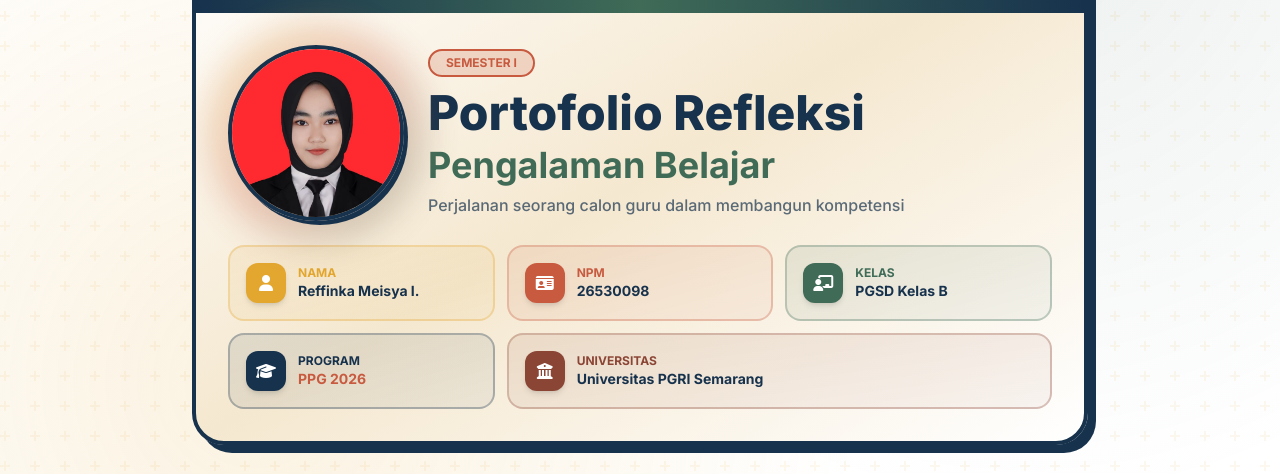
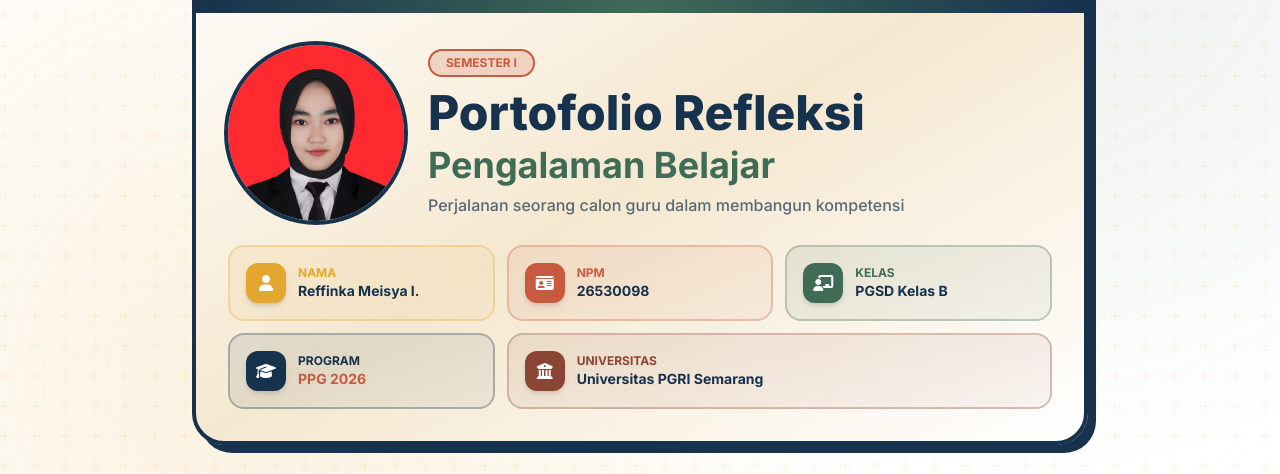
Before and after one commit to arifinza-engr/finka-porto-ppg, a plain HTML site: page index.html in a window 1280 px wide. Shown: the part 259-733 px from the top of the page. Drawn offline with nearby package versions, Linux system fonts and the light colour scheme.

Commit message:
fix avatar

```diff
--- a/index.html
+++ b/index.html
@@ -555,10 +555,7 @@
                 <!-- Photo -->
                 <div class="relative flex-shrink-0">
                   <div
-                    class="absolute -inset-4 bg-gradient-to-br from-mustard via-terracotta to-forest rounded-full opacity-30 blur-lg animate-pulse-cute"
-                  ></div>
-                  <div
-                    class="relative w-36 h-36 sm:w-44 sm:h-44 rounded-full overflow-hidden border-4 border-navy shadow-[4px_4px_0px_#17324D]"
+                    class="relative w-36 h-36 sm:w-44 sm:h-44 rounded-full overflow-hidden outline outline-4 outline-navy"
                   >
                     <img
                       src="assets/img/foto-profil.png"
```
